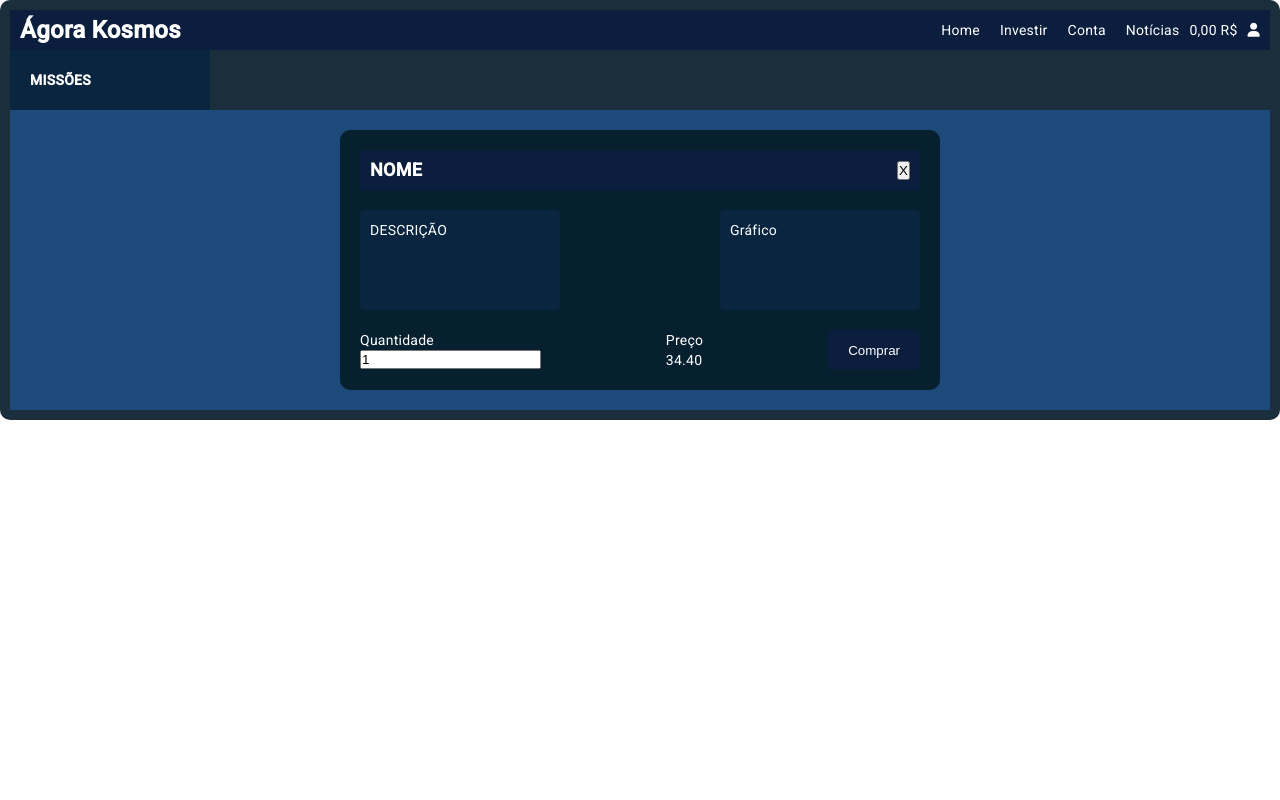
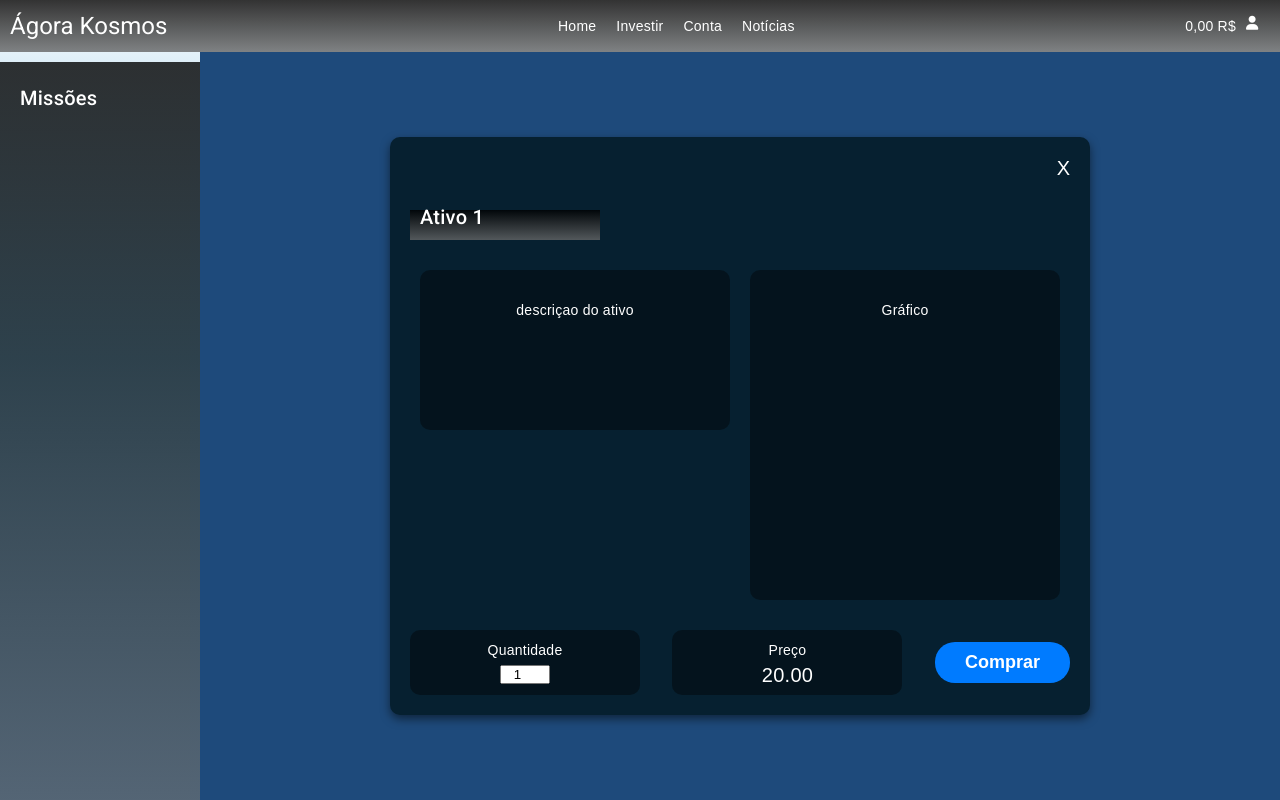
Before and after one commit to rickfsoares/-gora-Kosmos, an Angular app in the folder kosmos_frontend/: page /ativo in a window 1280 px wide. Both pictures are taken after a click on the button 1183 px from the left and 78 px from the top of the page. Built offline with nearby package versions, Linux system fonts and the light colour scheme.

Commit message:
tela descrição ok

```diff
--- a/kosmos_frontend/src/app/ativo-tabela/ativo-tabela.component.ts
+++ b/kosmos_frontend/src/app/ativo-tabela/ativo-tabela.component.ts
@@ -1,8 +1,10 @@
+// Remove the duplicate import statement
 import { Component, OnInit, Inject } from '@angular/core';
 import { CommonModule } from '@angular/common';
 import { MatIconModule } from '@angular/material/icon';
 import {MatButtonModule} from '@angular/material/button';
 import { AtivoService, Ativo } from '../service/ativo.service';
+import { InvestService } from '../service/invest.service';
 import { Router } from '@angular/router';
 import { RouterModule } from '@angular/router';
 
@@ -21,7 +23,7 @@ export class AtivoTabelaComponent implements OnInit {
 
   constructor(
     @Inject(AtivoService) private ativoService: AtivoService,
-    private router: Router) { }
+    private router: Router, InvestService: InvestService) { }
 
   ngOnInit(): void {
     this.ativoService.getAtivos().subscribe(ativos => {
--- a/kosmos_frontend/src/app/descricao.ativo/descricao.ativo.component.html
+++ b/kosmos_frontend/src/app/descricao.ativo/descricao.ativo.component.html
@@ -1,38 +1,42 @@
 <div class="container">
   <div class="header">
-    <span class="logo">Ágora Kosmos</span>
-    <div class="menu">
+    <h1>Ágora Kosmos</h1>
+    <div class="nav">
       <a href="#">Home</a>
-      <a href="#">Investir</a>
+      <a href="/invest">Investir</a>
       <a href="#">Conta</a>
-      <a href="#">Notícias</a>
-      <span class="saldo"> 0,00 R$</span>
-      <i class="fas fa-user"></i>
+      <a href="/news">Notícias</a>
+    </div>
+    <div class="account">
+      0,00 R$
+      <div>
+        <i class="fas fa-user"></i>
+      </div>
     </div>
   </div>
 
-  <div class="side-menu">
-    <div class="missao">MISSÕES</div>
+  <div class="sidebar">
+    <h2>Missões</h2>
   </div>
 
   <div class="content">
-    <div class="invest-card">
+    <div class="invest-card" *ngIf="ativo">
+      <button class="close" (click)="ativo = null">X</button>
       <div class="header">
-        <span>NOME</span>
-        <button class="close">X</button>
+        <h2>{{ ativo.nome }}</h2>
       </div>
       <div class="body">
-        <div class="description">DESCRIÇÃO</div>
+        <div class="description">{{ ativo.descricao }}</div>
         <div class="grafico">Gráfico</div>
       </div>
       <div class="footer">
         <div class="quantidade">
           <label>Quantidade</label>
-          <input type="number" [(ngModel)]="quantidade" />
+          <input type="number" [(ngModel)]="quantidade" min="1" />
         </div>
         <div class="preco">
           <label>Preço</label>
-          <span>{{ 34.40 | number:'1.2-2' }}</span>
+          <span>{{ ativo.precoAtual | number:'1.2-2' }}</span>
         </div>
         <button class="comprar" (click)="comprar()">Comprar</button>
       </div>
--- a/kosmos_frontend/src/app/descricao.ativo/descricao.ativo.component.scss
+++ b/kosmos_frontend/src/app/descricao.ativo/descricao.ativo.component.scss
@@ -1,116 +1,168 @@
 .container {
-  width: 100%;
-  overflow-x: auto;
-  background-color: #1b2e3b;
-  border-radius: 10px;
-  padding: 10px;
+  display: grid;
+  grid-template-rows: auto 1fr;
+  grid-template-columns: 200px 1fr;
+  height: 100vh;
+  background: linear-gradient( #ffffff 0%, #41A2D9 45%, #0B60B0 100%);
+  color: white;
+  font-family: Arial, Helvetica, sans-serif;
 
 }
 
 .header {
-  background-color: #0c1e3e;
-  color: white;
-  padding: 10px;
+  grid-column: 1 / span 2;
   display: flex;
   justify-content: space-between;
   align-items: center;
+  padding: 10px;
+  background: linear-gradient(rgba(0, 0, 0, 0.8) 0%, rgba(102, 102, 102, 0.8) 100%);
 
-  .logo {
-    font-size: 24px;
-    font-weight: bold;
+}
+  .header h1 {
+    margin: 0;
   }
 
-  .menu {
-    display: flex;
-    align-items: center;
-
-    a {
+  .nav a {
     color: white;
     margin: 0 10px;
     text-decoration: none;
   }
 
-    .saldo {
-      margin-right: 10px;
-    }
-  }
+  .account {
+    display: flex;
+    align-items: center;
   }
 
-.side-menu {
-  background-color: #09253f;
-  color: white;
-  width: 200px;
-  height: 100%;
+  .fas {
+    width: 24px;
+    height: 24px;
+    border-radius: 50%;
+    margin-left: 10px;
+  }
+
+  .sidebar {
+    background: linear-gradient(rgba(0, 0, 0, 0.8) 0%, rgba(102, 102, 102, 0.8) 100%);
     padding: 20px;
+    margin-top: 10px;
+    grid-row: 2;
 
-  .missao {
-    font-weight: bold;
   }
+
+  .sidebar h2 {
+    margin: 0;
   }
 
   .content {
     flex: 1;
-  background-color: #1e4a7b;
-  padding: 20px;
     display: flex;
     justify-content: center;
     align-items: center;
+    padding: 20px;
+    width: 100%;
+    background-color: #1e4a7b;
 
     .invest-card {
       background-color: #062030;
+      border-radius: 10px;
+      padding: 20px;
+      display: flex;
+      flex-direction: column;
+      gap: 30px;
+      width: 700px;
       color: white;
-    padding: 20px;
-    border-radius: 10px;
-    width: 600px;
+      box-shadow: 0 4px 10px rgba(0, 0, 0, 0.5);
+
+      .close {
+        align-self: flex-end;
+        background: none;
+        border: none;
+        color: white;
+        font-size: 20px;
+        cursor: pointer;
+      }
 
       .header {
-      display: flex;
-      justify-content: space-between;
-      align-items: center;
-      font-size: 18px;
-      font-weight: bold;
+        text-align: center;
+        font-size: 14px;
+        width: 190px;
+        height: 30px;
+        background-color: linear-gradient(20deg, #000000, #666666);
       }
 
       .body {
-      margin-top: 20px;
+
+        justify-content: space-between;
         display: flex;
-      justify-content: space-between;
 
-      .description {
-        width: 200px;
-        height: 100px;
-        background-color: #09253f;
-        padding: 10px;
-        border-radius: 5px;
+        .description{
+          background-color: rgba(0, 0, 0, 0.4);
+          border-radius: 10px;
+          padding: 30px;
+          flex: 1;
+          margin: 0 10px;
+          text-align: center;
+          width: 300px;
+          height: 160px;
         }
-
         .grafico {
-        width: 200px;
-        height: 100px;
-        background-color: #09253f;
-        padding: 10px;
-        border-radius: 5px;
+          background-color: rgba(0, 0, 0, 0.4);
+          border-radius: 10px;
+          padding: 30px;
+          flex: 1;
+          margin: 0 10px;
+          text-align: center;
+          width: 460px;
+          height: 330px;
         }
       }
 
       .footer {
-      margin-top: 20px;
         display: flex;
         justify-content: space-between;
+        align-items: center;
 
-      .quantidade, .preco {
+        .quantidade,
+        .preco {
           display: flex;
           flex-direction: column;
+          align-items: center;
+          padding: 10px 20px;
+          background-color: rgba(0, 0, 0, 0.4);
+          border-radius: 10px;
+          text-align: center;
+          width: 230px;
+          height: 65px;
+
+          label {
+            font-size: 14px;
+            margin-bottom: 5px;
+          }
+
+          input {
+            width: 50px;
+            text-align: center;
+          }
+
+          span {
+            font-size: 20px;
+          }
         }
 
         .comprar {
-        background-color: #0c1e3e;
+          background-color: #007bff;
           color: white;
-        padding: 10px 20px;
+          padding: 10px 30px;
           border: none;
-        border-radius: 5px;
+          border-radius: 20px;
           cursor: pointer;
+          font-size: 18px;
+          font-weight: bold;
+          transition: background-color 0.3s;
+
+          &:hover {
+            background-color: #0056b3;
           }
         }
       }
     }
+  }
--- a/kosmos_frontend/src/app/descricao.ativo/descricao.ativo.component.ts
+++ b/kosmos_frontend/src/app/descricao.ativo/descricao.ativo.component.ts
@@ -1,28 +1,38 @@
-import { Component } from '@angular/core';
+import { Component, OnInit } from '@angular/core';
 import { CommonModule } from '@angular/common';
 import { FormsModule } from '@angular/forms';
-import { InvestService, Investimento } from '../service/invest.service';
+import { AtivoService, Ativo } from '../service/ativo.service';
 import { Observable } from 'rxjs';
-
 
 @Component({
   selector: 'app-descricao.ativo',
   standalone: true,
   imports: [CommonModule, FormsModule],
   templateUrl: './descricao.ativo.component.html',
-  styleUrl: './descricao.ativo.component.scss'
+  styleUrls: ['./descricao.ativo.component.scss']
 })
-export class DescricaoAtivoComponent {
-
-  investimento$: Observable<Investimento>;
-
+export class DescricaoAtivoComponent implements OnInit {
+  ativos$: Observable<Ativo[]>;
+  ativo: Ativo | null = null;
   quantidade = 1;
 
-  constructor(private investService: InvestService) {
-    this.investimento$ = this.investService.investimento$;
+  constructor(private ativoService: AtivoService) {
+    this.ativos$ = this.ativoService.getAtivos();
   }
 
-  comprar() {
-    this.investService.comprarInvestimento(this.quantidade);
+  ngOnInit(): void {
+
+    this.ativos$.subscribe(ativos => {
+      if (ativos.length > 0) {
+        this.ativo = ativos[0];
+      }
+    });
+  }
+
+  comprar(): void {
+    if (this.ativo) {
+      console.log(`Comprando ${this.quantidade} de ${this.ativo.nome} por ${this.ativo.precoAtual}`);
+
+    }
   }
 }
--- a/kosmos_frontend/src/app/invest/invest.component.ts
+++ b/kosmos_frontend/src/app/invest/invest.component.ts
@@ -26,4 +26,7 @@ export class InvestComponent {
   ];
 
 
+
+
+
 }
--- a/kosmos_frontend/src/app/service/ativo.service.ts
+++ b/kosmos_frontend/src/app/service/ativo.service.ts
@@ -18,8 +18,12 @@ export class AtivoService {
 
   getAtivos(): Observable<Ativo[]> {
     const ativos: Ativo[] = [
-      { nome: 'NOME', precoAtual: 20.00, valorAbertura: 15.00, valorFechamento: 27.00, descricao: 'descriçao do ativo' }
+      { nome: 'Ativo 1', precoAtual: 20.00, valorAbertura: 15.00, valorFechamento: 27.00, descricao: 'descriçao do ativo' },
+      { nome: 'Ativo 2', precoAtual: 35.00, valorAbertura: 30.00, valorFechamento: 40.00, descricao: 'Descrição do Ativo 2'}
     ];
     return of(ativos);
+
   }
+
+
 }
```
Lines whose indentation alone changed are shown as unchanged.
